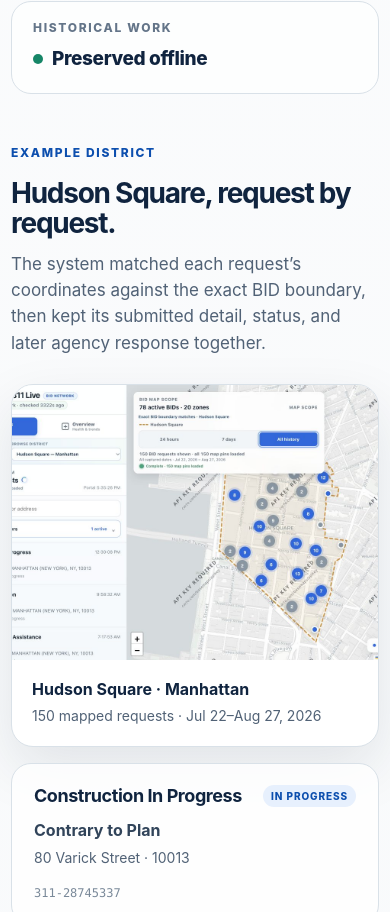
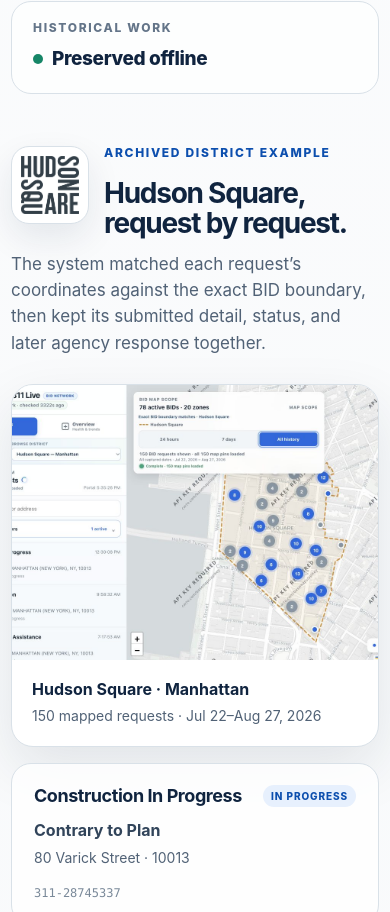
Before and after one commit to georgelevine/nyc-bid-311, a website: page retired-site/index.html in a window 390 px wide. Shown: the part 938-1850 px from the top of the page. Drawn offline with Linux system fonts and the light colour scheme.

Commit message:
Add Hudson Square identity to case study

```diff
--- a/retired-site/index.html
+++ b/retired-site/index.html
@@ -295,8 +295,35 @@
         display: grid;
         grid-template-columns: minmax(0, 1.1fr) minmax(300px, 0.7fr);
         gap: 40px;
-        align-items: end;
+        align-items: center;
         margin-bottom: 24px;
+      }
+
+      .case-study-identity {
+        display: flex;
+        align-items: center;
+        gap: 22px;
+        min-width: 0;
+      }
+
+      .hudson-square-logo {
+        display: grid;
+        width: 116px;
+        height: 116px;
+        flex: 0 0 auto;
+        place-items: center;
+        padding: 13px;
+        border: 1px solid var(--line);
+        border-radius: 24px;
+        background: var(--white);
+        box-shadow: 0 14px 34px rgba(16, 36, 63, 0.09);
+      }
+
+      .hudson-square-logo img {
+        display: block;
+        width: 100%;
+        height: 100%;
+        object-fit: contain;
       }
 
       .case-study-heading h2 {
@@ -427,6 +454,12 @@
         margin-top: 16px;
         color: #7a8999;
         font-family: ui-monospace, SFMono-Regular, Menlo, Consolas, monospace;
+        font-size: 12px;
+      }
+
+      .case-study-note {
+        margin: 14px 2px 0;
+        color: #7a8999;
         font-size: 12px;
       }
 
@@ -713,6 +746,18 @@
           border-radius: 22px;
         }
 
+        .case-study-identity {
+          align-items: flex-start;
+          gap: 15px;
+        }
+
+        .hudson-square-logo {
+          width: 78px;
+          height: 78px;
+          padding: 9px;
+          border-radius: 18px;
+        }
+
         .case-map img {
           aspect-ratio: 4 / 3;
           object-position: center;
@@ -802,9 +847,19 @@
 
       <section class="case-study" aria-labelledby="hudson-square-title">
         <div class="case-study-heading">
-          <div>
-            <span class="card-label">Example district</span>
-            <h2 id="hudson-square-title">Hudson Square, request by request.</h2>
+          <div class="case-study-identity">
+            <div class="hudson-square-logo">
+              <img
+                src="assets/hudson-square-logo.png"
+                alt="Hudson Square logo"
+                width="295"
+                height="295"
+              />
+            </div>
+            <div>
+              <span class="card-label">Archived district example</span>
+              <h2 id="hudson-square-title">Hudson Square, request by request.</h2>
+            </div>
           </div>
           <p>
             The system matched each request’s coordinates against the exact BID
@@ -895,6 +950,12 @@
             <span class="request-number">311-28698320</span>
           </article>
         </div>
+
+        <p class="case-study-note">
+          The Hudson Square name and logo identify the district illustrated here.
+          NYC BID 311 was an independent project and was not affiliated with Hudson
+          Square BID or NYC311.
+        </p>
       </section>
 
       <section class="gallery" aria-labelledby="gallery-title">
```
Also changed, not shown: retired-site/assets/hudson-square-logo.png (added).
